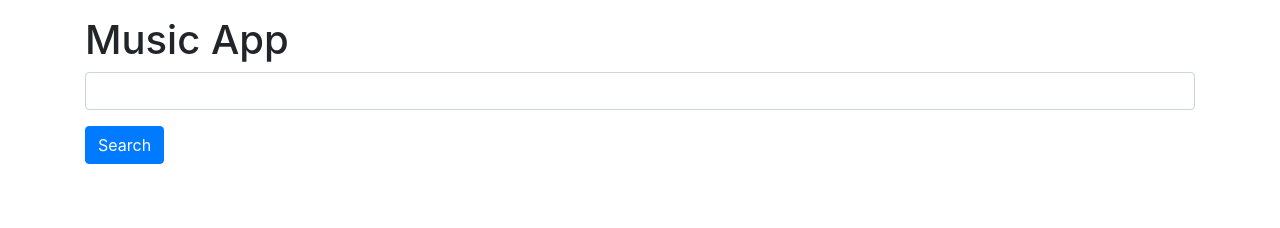
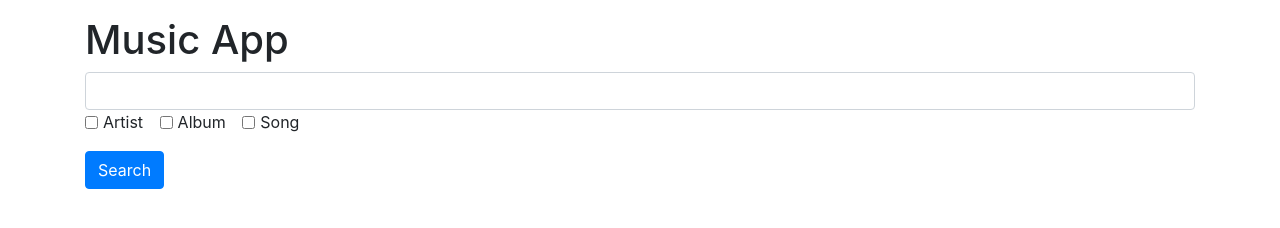
Before and after one commit to mynado/music-app, a plain HTML site: page index.html in a window 1280 px wide. Drawn offline with nearby package versions, Linux system fonts and the light colour scheme.

Commit message:
Added checkboxes

```diff
--- a/index.html
+++ b/index.html
@@ -17,7 +17,20 @@
         <form id="search-form">
             <div class="form-group">
                 <input type="text" class="form-control" id="search" >
+                <div class="form-check form-check-inline">
+                    <input class="form-check-input" type="checkbox" id="artist" value="option1">
+                    <label class="form-check-label" for="artistcheckbox">Artist</label>
+                    </div>
+                    <div class="form-check form-check-inline">
+                    <input class="form-check-input" type="checkbox" id="album" value="option2">
+                    <label class="form-check-label" for="albumcheckbox">Album</label>
+                    </div>
+                    <div class="form-check form-check-inline">
+                    <input class="form-check-input" type="checkbox" id="song" value="option3">
+                    <label class="form-check-label" for="songcheckbox">Song</label>
+                </div>
             </div>
+
             <button class="btn btn-primary">Search</button>
         </form>
         <div id="result-cards" class="row result-cards mt-3">
```
